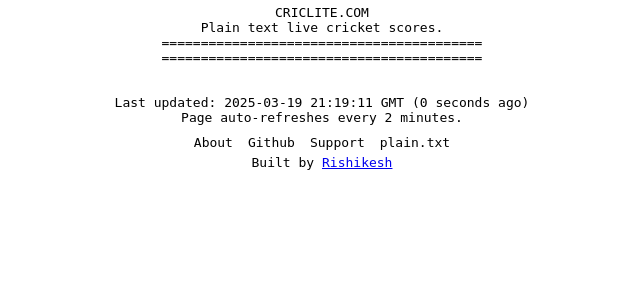
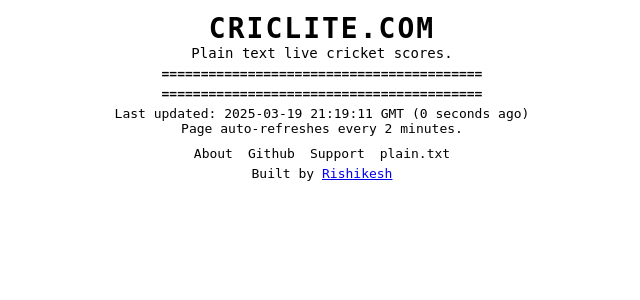
Before and after one commit to rishikeshsreehari/criclite, a FastAPI app: page / in a window 1280 px wide. Shown: the top 300 px of the page, without its empty margins (318-958 px from the left). Run offline with FastAPI, Linux system fonts and the light colour scheme; some libraries are stand-ins or nearby versions.

Commit message:
Updated title for better readability

```diff
--- a/app/templates/index.html
+++ b/app/templates/index.html
@@ -28,13 +28,31 @@
             max-width: 100%;
             overflow-x: hidden;
         }
+        /* Enhanced title styling */
+        .site-title {
+            font-size: 28px;
+            font-weight: bold;
+            letter-spacing: 2px;
+            margin: 10px auto 2px;
+            line-height: 1;
+        }
+        .site-subtitle {
+            font-size: 14px;
+            margin-top: 0;
+            margin-bottom: 5px;
+        }
+        .divider {
+            font-weight: bold;
+            margin: 5px 0;
+        }
         .section {
             margin: 15px 0;
             text-align: center;
         }
         .section-title {
             font-weight: bold;
-            margin: 10px auto;
+            font-size: 18px;
+            margin: 15px auto 5px;
             display: inline-block;
         }
         .match-row {
@@ -88,6 +106,9 @@
                 max-width: 41ch;
                 margin: 5px auto;
             }
+            .site-title {
+                font-size: 24px;
+            }
         }
     </style>
     <script data-goatcounter="https://criclite.goatcounter.com/count"
@@ -95,9 +116,9 @@
 </head>
 <body>
     <div class="container">
-        <pre>CRICLITE.COM
-Plain text live cricket scores.
-=========================================</pre>
+        <pre class="site-title">CRICLITE.COM</pre>
+        <pre class="site-subtitle">Plain text live cricket scores.</pre>
+        <pre class="divider">=========================================</pre>
 
         {% if live_matches %}
         <div class="section">
@@ -135,9 +156,9 @@ Plain text live cricket scores.
         </div>
         {% endif %}
 
+        <pre class="divider">
+=========================================</pre>
         <pre>
-=========================================
-<br>
 Last updated: {{ last_updated }} ({{ time_ago }})
 Page auto-refreshes every 2 minutes.</pre>
 
```
Also changed, not shown: app/__init__.py (added).
